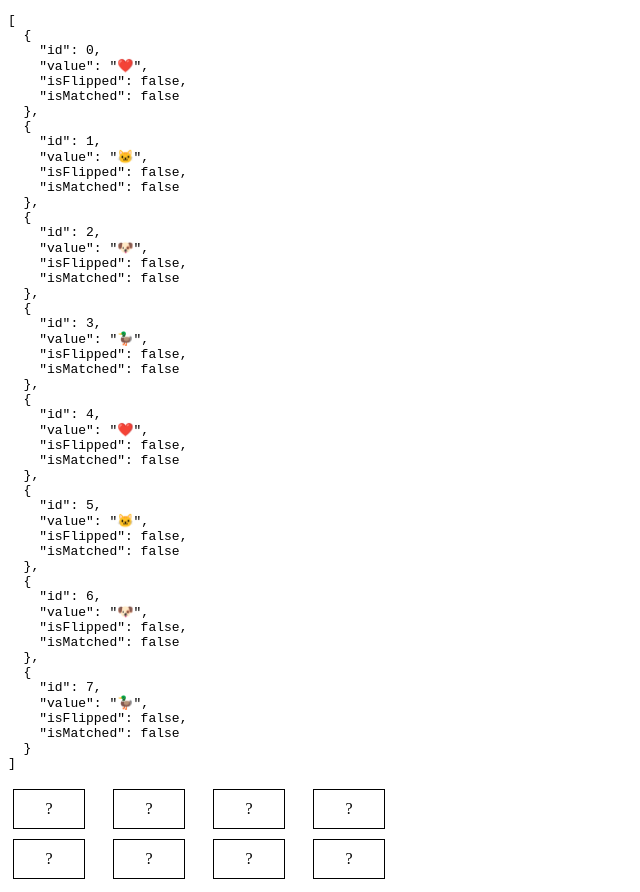
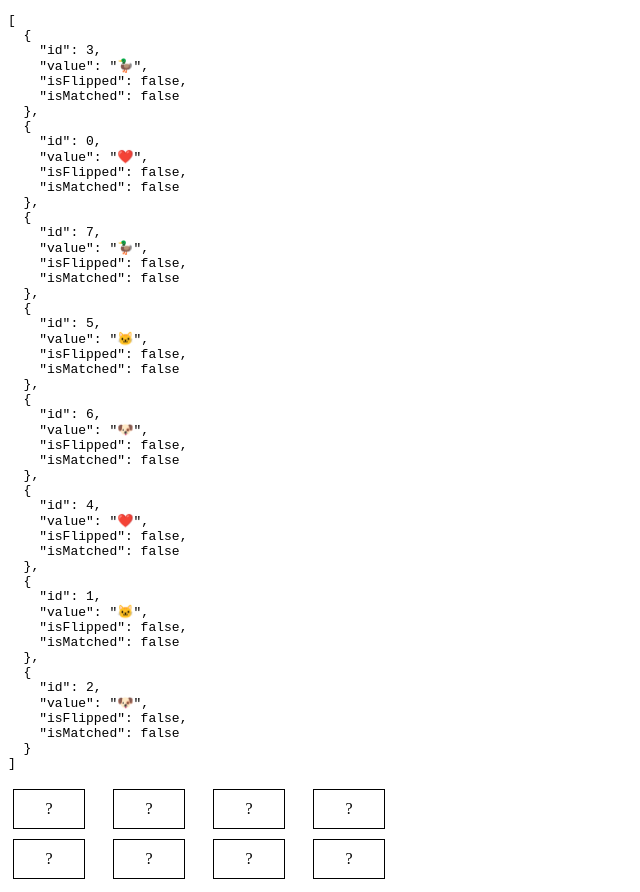
Before and after one commit to LightningMax/memory, a Vue app: page / in a window 1280 px wide. Shown: the whole page, without its empty margins (0-640 px from the left). Built offline with nearby package versions, Linux system fonts and the light colour scheme.

Commit message:
feat: add shuffle algorithm to shuffle cards

```diff
--- a/src/composables/useGameLogic.js
+++ b/src/composables/useGameLogic.js
@@ -1,5 +1,14 @@
 import { cardValues } from "@/data/data";
 import { ref } from "vue";
+
+// algorithmie pour mélanger les cartes (Fisher–Yates)
+function shuffle(array) {
+  for (let i = array.length - 1; i > 0; i--) {
+    const j = Math.floor(Math.random() * (i + 1));
+    [array[i], array[j]] = [array[j], array[i]];
+  }
+  return array;
+}
 
 function createDeck(cardvalues) {
   const duplicatedCards = [...cardValues, ...cardValues];
@@ -19,4 +28,4 @@
   card.isFlipped = true;
 }
 
-export const cards = ref(createDeck(cardValues));
+export const cards = ref(shuffle(createDeck(cardValues)));
```
